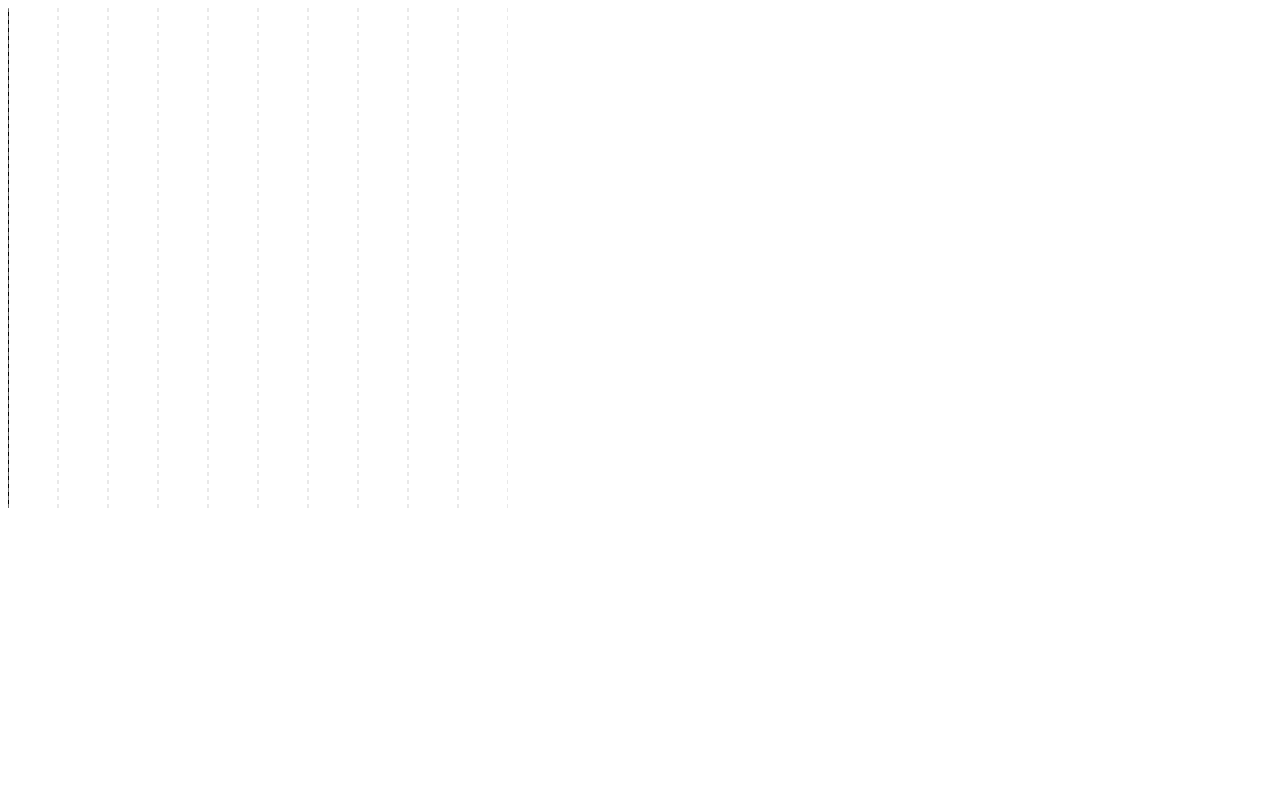
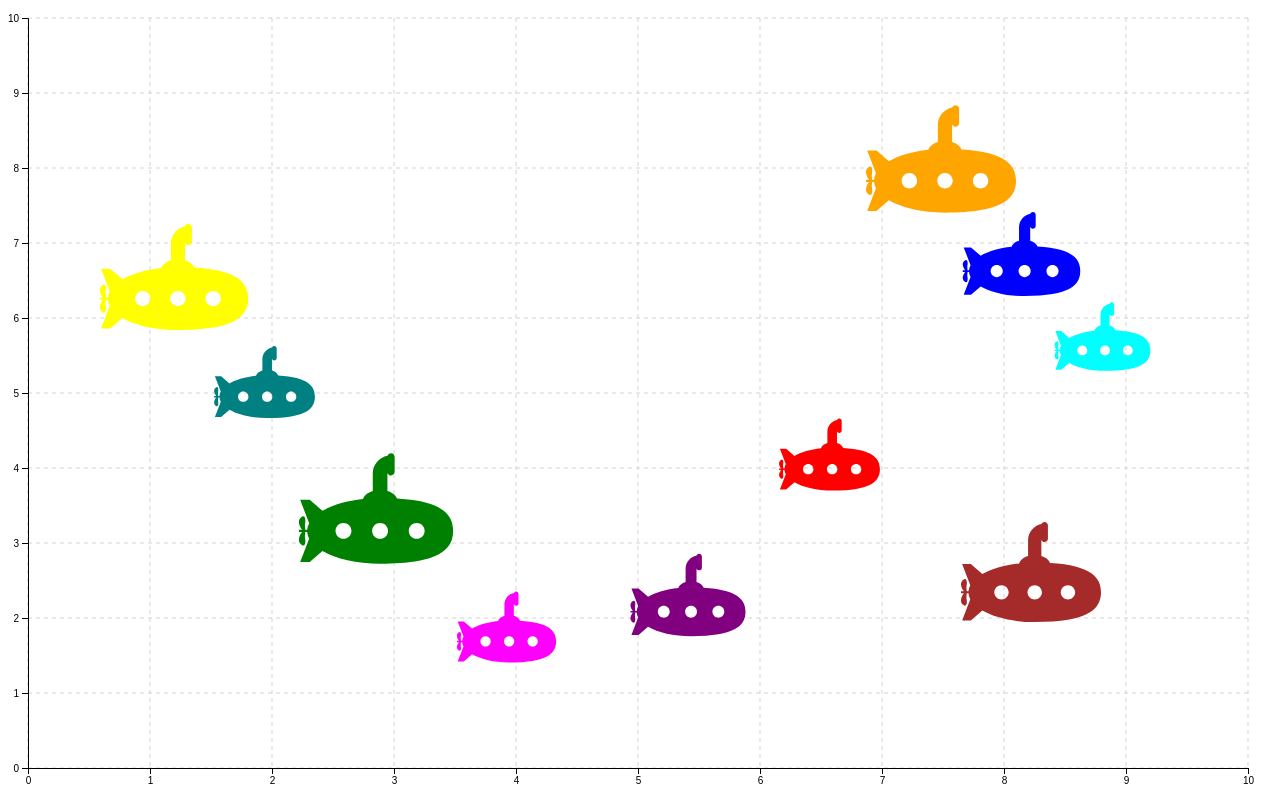
Before and after one commit to Askewsalmon/yellow-submarine, a plain HTML site: page index.html in a window 1280 px wide. Drawn offline with nearby package versions, Linux system fonts and the light colour scheme.

Commit message:
feat: add submarines inside graphic with dimension/position scale function

```diff
--- a/index.html
+++ b/index.html
@@ -8,68 +8,100 @@
 
   <body>
     <script type="module">
-      fetch("./submarines.json")
-        .then((response) => response.json())
-        .then((submarines) => {
-          console.log(submarines);
-        });
-      const width = 500;
-      const height = 500;
+      window.onload = () => {
+        const margin = { top: 10, right: 10, bottom: 40, left: 30 };
+        const width = window.innerWidth - margin.left - margin.right - 20;
+        const height = window.innerHeight - margin.top - margin.bottom;
 
         const svg = d3
           .select("body")
           .append("svg")
-        .attr("width", width)
-        .attr("height", height);
+          .attr("width", width + 30)
+          .attr("height", height + 30)
+          .append("g")
+          .attr("transform", `translate(${margin.left - 10}, ${margin.top})`);
 
-      const xAxis = d3.scaleLinear().domain([0, 10]).range([0, width]);
+        const xScale = d3.scaleLinear().domain([0, 10]).range([0, width]);
 
-      const yAxis = d3.scaleLinear().domain([0, 10]).range([height, 0]);
+        const yScale = d3.scaleLinear().domain([0, 10]).range([height, 0]);
 
         svg
-        .append("g")
-        .attr("transform", `translate(0, ${height})`)
-        .call(d3.axisBottom(xAxis));
-
-      svg.append("g").call(d3.axisLeft(yAxis));
-
-      svg
-        .selectAll(".grid-line")
-        .data(xAxis.ticks())
+          .selectAll(".grid-line-vertical")
+          .data(xScale.ticks())
           .enter()
           .append("line")
-        .attr("class", "grid-line")
-        .attr("x1", (d) => xAxis(d))
+          .attr("class", "grid-line-vertical")
+          .attr("x1", (d) => xScale(d))
           .attr("y1", 0)
-        .attr("x2", (d) => xAxis(d))
+          .attr("x2", (d) => xScale(d))
           .attr("y2", height)
           .style("stroke", "lightgray")
           .style("stroke-width", 1)
           .style("stroke-dasharray", "4 4");
 
         svg
-        .selectAll(".grid-line")
-        .data(yAxis.ticks())
+          .selectAll(".grid-line-horizontal")
+          .data(yScale.ticks())
           .enter()
           .append("line")
-        .attr("class", "grid-line")
+          .attr("class", "grid-line-horizontal")
           .attr("x1", 0)
-        .attr("y1", (d) => yAxis(d))
+          .attr("y1", (d) => yScale(d))
           .attr("x2", width)
-        .attr("y2", (d) => yAxis(d))
+          .attr("y2", (d) => yScale(d))
           .style("stroke", "lightgray")
           .style("stroke-width", 1)
           .style("stroke-dasharray", "4 4");
 
         svg
-        .selectAll("circle")
-        .data(data)
+          .append("g")
+          .attr("transform", `translate(0, ${height})`)
+          .call(d3.axisBottom(xScale));
+
+        svg.append("g").call(d3.axisLeft(yScale));
+
+        const submarineSvg = (
+          width,
+          height,
+          color
+        ) => `<svg viewBox="-42.12 -42.12 505.46 505.46" width="${width}px" height="${height}px" fill="${color}" transform="matrix(-1, 0, 0, 1, 0, 0)">
+                <g id="SVGRepo_bgCarrier" stroke-width="0"></g>
+                <g id="SVGRepo_tracerCarrier" stroke-linecap="round" stroke-linejoin="round" stroke="#fa0000" stroke-width="4.21223">
+                </g>
+                <g id="SVGRepo_iconCarrier">
+                    <path style="stroke:#000000;stroke-width:0;stroke-linecap:round;stroke-linejoin:round;" d="M421.223,268.863h-8.711 c6.714-7.861,13.898-24.06,3.402-33.552c-11.418-10.324-13.867,4.764-11.576,16.02c1.371,6.744-0.166,13.332-0.433,17.532h-5.187 c-0.457-6.206-2.32-12.25-5.452-18.073l24.573-63.927h-26.139l-34.744,30.125c-27.324-15.776-66.153-27.337-110.836-32.149 c-3.049-9.807-13.155-17.933-26.701-22.031v-47.793c0-24.229-17.43-44.451-40.406-48.818c-1.464-3.706-5.07-6.333-9.297-6.333 c-5.522,0-10,4.477-10,10v40.5c0,5.522,4.478,10,10,10c4.485,0,8.281-2.953,9.549-7.022c0.095,0.545,0.154,1.102,0.154,1.673v47.793 c-12.969,3.924-22.779,11.542-26.266,20.791C28.989,190.672,0,227.493,0,271.863c0,49.43,35.951,89.498,199.42,89.498 c64.056,0,121.051-13.557,157.537-34.623l34.744,30.125h26.139l-24.573-63.927c3.132-5.823,4.995-11.867,5.452-18.073h5.187 c0.267,4.2,1.804,10.788,0.433,17.533c-2.291,11.255,0.158,26.344,11.576,16.02c10.496-9.493,3.311-25.691-3.404-33.553h8.713 V268.863z M99.42,293.529c-11.967,0-21.666-9.699-21.666-21.666s9.699-21.666,21.666-21.666s21.666,9.699,21.666,21.666 S111.387,293.529,99.42,293.529z M199.42,293.529c-11.967,0-21.666-9.699-21.666-21.666s9.699-21.666,21.666-21.666 c11.967,0,21.666,9.699,21.666,21.666S211.387,293.529,199.42,293.529z M299.42,293.529c-11.967,0-21.666-9.699-21.666-21.666 s9.699-21.666,21.666-21.666s21.666,9.699,21.666,21.666S311.387,293.529,299.42,293.529z"></path>
+                </g>
+                </svg>`;
+        fetch("./submarines.json")
+          .then((response) => response.json())
+          .then((submarines) => {
+            const xExtent = d3.extent(submarines, (d) => d.x);
+            const yExtent = d3.extent(submarines, (d) => d.y);
+
+            const maxWidth = d3.max(submarines, (d) => d.width);
+            const maxHeight = d3.max(submarines, (d) => d.height);
+
+            const xScale = d3
+              .scaleLinear()
+              .domain([xExtent[0], xExtent[1]])
+              .range([maxWidth / 2, width - maxWidth / 2]);
+            const yScale = d3
+              .scaleLinear()
+              .domain([yExtent[0], yExtent[1]])
+              .range([height - maxHeight / 2, maxHeight / 2]);
+
+            svg
+              .selectAll(".submarine")
+              .data(submarines)
               .enter()
-        .append("circle")
-        .attr("cx", (d) => xAxis(d.x))
-        .attr("cy", (d) => yAxis(d.y))
-        .attr("r", 5)
-        .attr("fill", "blue");
+              .append("foreignObject")
+              .attr("x", (d) => xScale(d.x) - d.width / 2)
+              .attr("y", (d) => yScale(d.y) - d.height / 2)
+              .attr("width", (d) => d.width)
+              .attr("height", (d) => d.height)
+              .html((d) => submarineSvg(d.width, d.height, d.color));
+          });
+      };
     </script>
   </body>
 </html>
--- a/submarines.json
+++ b/submarines.json
@@ -1,72 +1,72 @@
 [
     {
-        "x": 1,
-        "y": 2,
-        "width": 30,
-        "height": 15,
+        "x": 68,
+        "y": 45,
+        "width": 207,
+        "height": 121,
         "color": "red"
     },
     {
-        "x": 3,
-        "y": 4,
-        "width": 25,
-        "height": 12,
+        "x": 87,
+        "y": 89,
+        "width": 141,
+        "height": 212,
         "color": "blue"
     },
     {
-        "x": 5,
-        "y": 6,
-        "width": 35,
-        "height": 18,
+        "x": 23,
+        "y": 33,
+        "width": 292,
+        "height": 185,
         "color": "green"
     },
     {
-        "x": 7,
-        "y": 8,
-        "width": 28,
-        "height": 14,
+        "x": 79,
+        "y": 110,
+        "width": 188,
+        "height": 180,
         "color": "orange"
     },
     {
-        "x": 9,
-        "y": 10,
-        "width": 22,
-        "height": 11,
+        "x": 54,
+        "y": 14,
+        "width": 244,
+        "height": 138,
         "color": "purple"
     },
     {
-        "x": 11,
-        "y": 12,
-        "width": 32,
-        "height": 16,
+        "x": 3,
+        "y": 84,
+        "width": 178,
+        "height": 206,
         "color": "yellow"
     },
     {
-        "x": 13,
-        "y": 14,
-        "width": 27,
-        "height": 13,
+        "x": 95,
+        "y": 71,
+        "width": 267,
+        "height": 115,
         "color": "cyan"
     },
     {
-        "x": 15,
-        "y": 16,
-        "width": 29,
-        "height": 14,
+        "x": 36,
+        "y": 7,
+        "width": 119,
+        "height": 250,
         "color": "magenta"
     },
     {
-        "x": 17,
-        "y": 18,
-        "width": 26,
-        "height": 13,
+        "x": 12,
+        "y": 61,
+        "width": 121,
+        "height": 152,
         "color": "teal"
     },
     {
-        "x": 19,
-        "y": 20,
-        "width": 31,
-        "height": 15,
+        "x": 88,
+        "y": 19,
+        "width": 168,
+        "height": 282,
         "color": "brown"
     }
 ]
```
Lines whose indentation alone changed are shown as unchanged.
